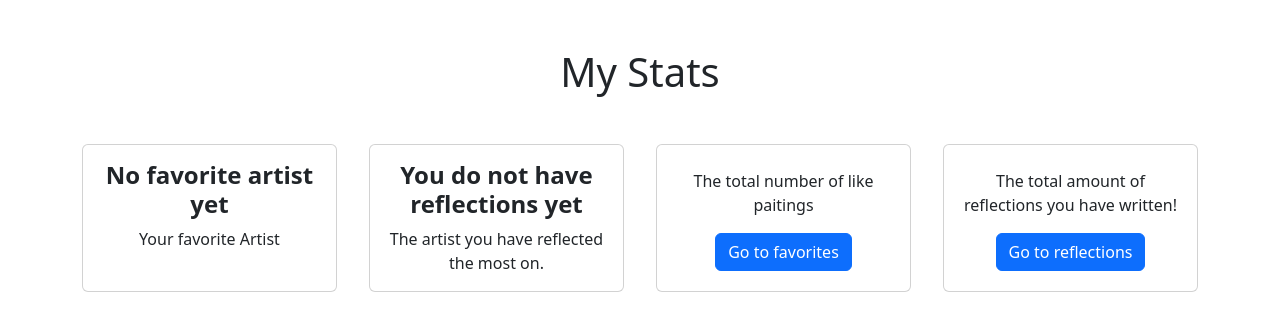
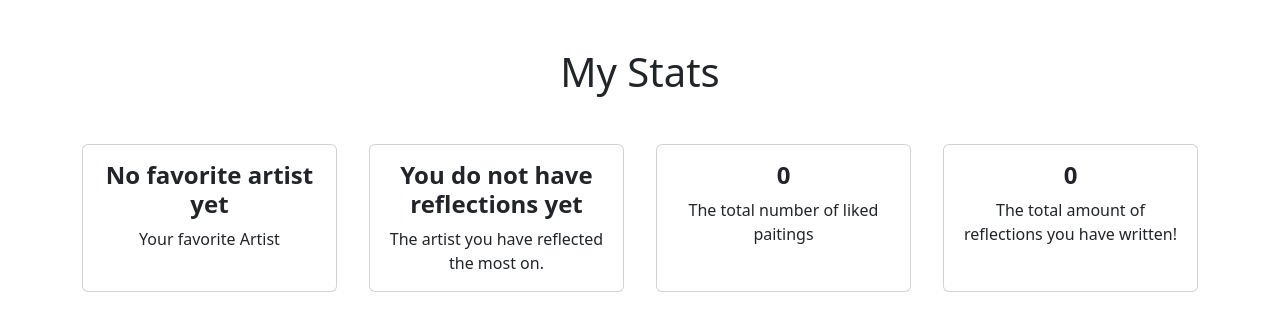
Before and after one commit to descarpentriesadrien/Muse, a Flask app: template templates/stats.html in a window 1280 px wide. Shown: the part 66-397 px from the top of the page. Run offline with Flask 2, Linux system fonts and the light colour scheme; the template is opened without the code that fills it, so the values that code supplies are empty; some libraries are stand-ins or nearby versions.

Commit message:
Sat, Dec 6, 2025, 11:09 AM -05:00

```diff
--- a/templates/stats.html
+++ b/templates/stats.html
@@ -47,14 +47,24 @@ Profile
     </div>
     {% endif %}
 
+    {% if liked_paintings %}
     <div class="card">
         <div class="card-body">
             <h5 class="card-title">{{liked_paintings}}</h5>
-            <p class="card-text">The total number of like paitings</p>
+            <p class="card-text">The total number of liked paitings</p>
             <a href="/favorites" class="btn btn-primary">Go to favorites</a>
         </div>
     </div>
+    {% else %}
+    <div class="card">
+        <div class="card-body">
+            <h5 class="card-title">0</h5>
+            <p class="card-text">The total number of liked paitings</p>
+        </div>
+    </div>
+    {% endif %}
 
+    {% if total_reflections %}
     <div class="card">
         <div class="card-body">
             <h5 class="card-title">{{total_reflections}}</h5>
@@ -62,6 +72,14 @@ Profile
             <a href="/history" class="btn btn-primary">Go to reflections</a>
         </div>
     </div>
+    {% else %}
+        <div class="card">
+        <div class="card-body">
+            <h5 class="card-title">0</h5>
+            <p class="card-text">The total amount of reflections you have written!</p>
+        </div>
+    </div>
+    {% endif %}
 
 
 
```
Also changed, not shown: 1 other file.
